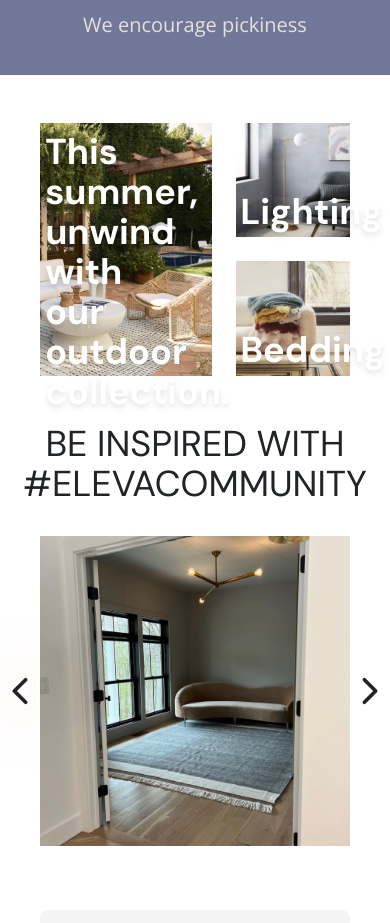
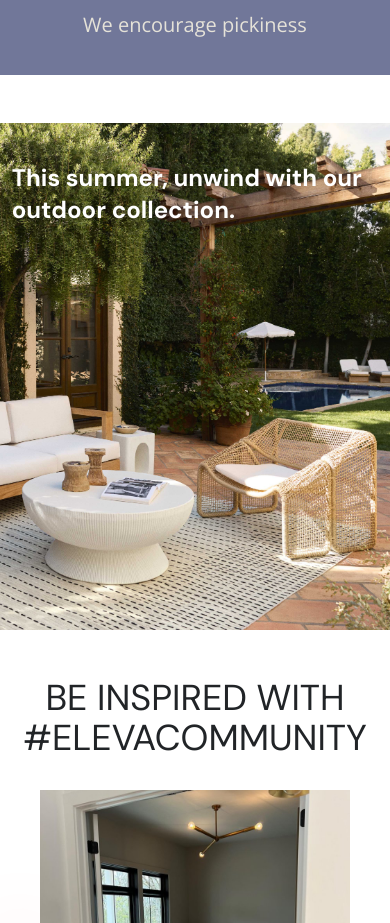
Before and after one commit to ArkadiuszIrlik/furniture-store, a React (Vite) app: page / in a window 390 px wide. Shown: the part 920-1843 px from the top of the page. Built offline with nearby package versions, Linux system fonts and the light colour scheme.

Commit message:
Add small breakpoint styling to photo links

```diff
--- a/src/containers/home/Home.tsx
+++ b/src/containers/home/Home.tsx
@@ -1,3 +1,4 @@
+import resolveConfig from 'tailwindcss/resolveConfig';
 import {
   Delivery,
   Swatch,
@@ -8,8 +9,14 @@ import {
   beddingImage,
 } from '../../assets';
 import { HomeFeaturesCard, InstagramCarousel } from '../../components';
+import { useMediaQuery } from '../../hooks';
+import tailwindConfig from '../../../tailwind.config';
 
 function Home() {
+  const fullConfig = resolveConfig(tailwindConfig);
+  const smallScreen = fullConfig.theme.screens.sm;
+  const smallMatches = useMediaQuery(`(min-width: ${smallScreen})`);
+
   return (
     <div>
       <div
@@ -49,15 +56,19 @@ function Home() {
           />
         </div>
       </div>
-      <div className="mx-10 mb-12">
-        <div className="grid grid-cols-[3fr_2fr] grid-rows-2 gap-6 items-stretch justify-items-stretch">
+      <div className="px-0 sm:px-10 mb-12">
+        <div
+          className="grid grid-cols-1' sm:grid-cols-[3fr_2fr]
+          grid-rows-2 gap-6 items-stretch justify-items-stretch"
+        >
           <a
             href=""
             className="col-start-1 row-start-1 row-span-2 relative flex items-stretch"
           >
             <p
-              className="font-dm-sans font-bold text-4xl absolute z-50 text-white drop-shadow-md mt-[5%] ml-[3%] w-[70%]
-              lg:text-5xl xl:text-6xl"
+              className="font-dm-sans font-bold text-2xl xs:text-3xl
+                 sm:text-4xl absolute z-50 text-white drop-shadow-md mt-[10%]
+                  sm:mt-[5%] ml-[3%] xs:w-[70%] lg:text-5xl xl:text-6xl"
             >
               This summer, unwind with our outdoor collection.
             </p>
@@ -68,6 +79,7 @@ function Home() {
               className="object-cover object-center"
             />
           </a>
+          {smallMatches && (
             <a
               href=""
               className="col-start-2 row-start-1 relative flex items-stretch"
@@ -87,6 +99,8 @@ function Home() {
                 className="object-cover object-center aspect-square"
               />
             </a>
+          )}
+          {smallMatches && (
             <a
               href=""
               className="col-start-2 row-start-2 relative flex items-stretch"
@@ -106,6 +120,7 @@ function Home() {
                 className="object-cover object-center aspect-square"
               />
             </a>
+          )}
         </div>
       </div>
       <section className="mb-16">
```
Lines whose indentation alone changed are shown as unchanged.
